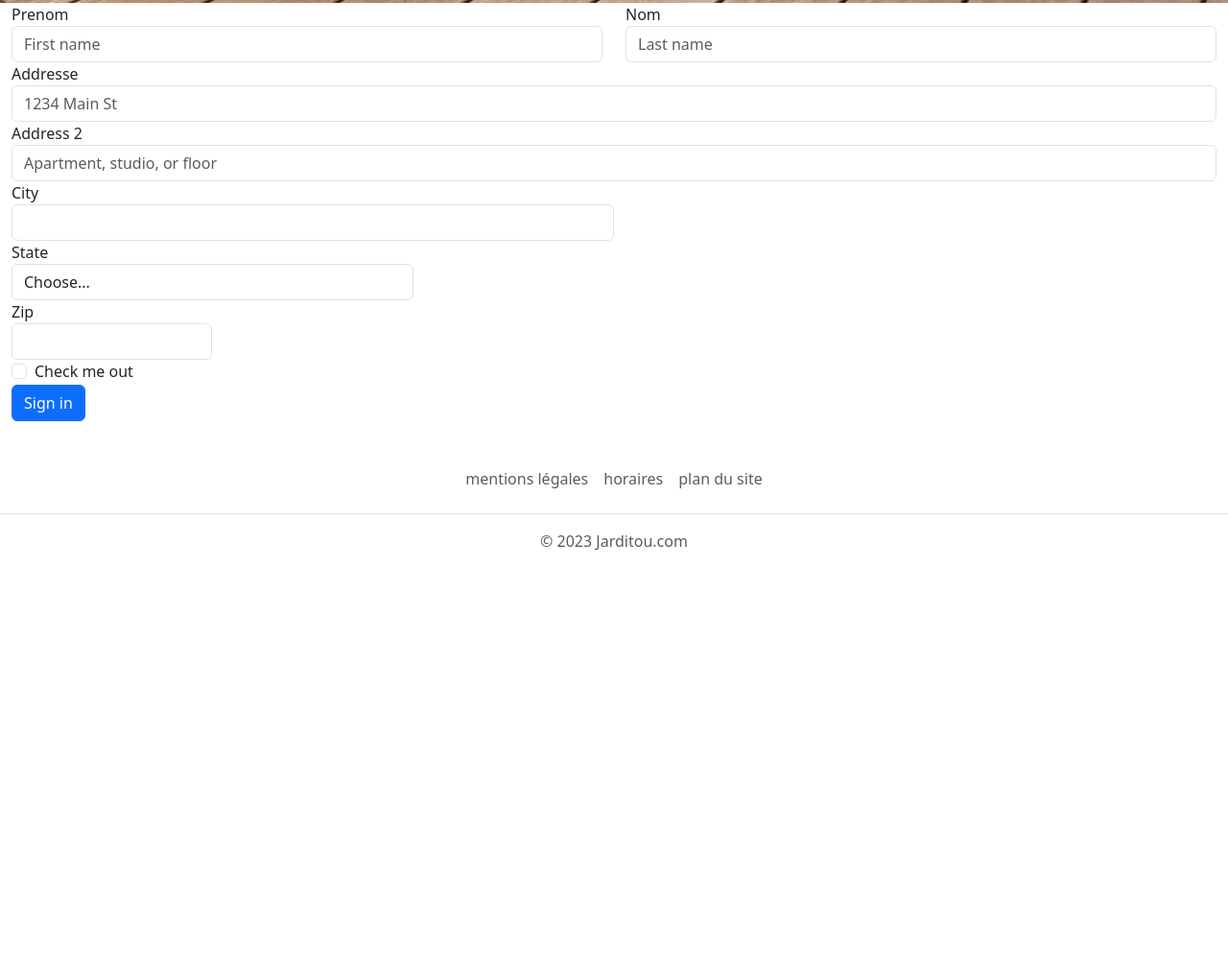
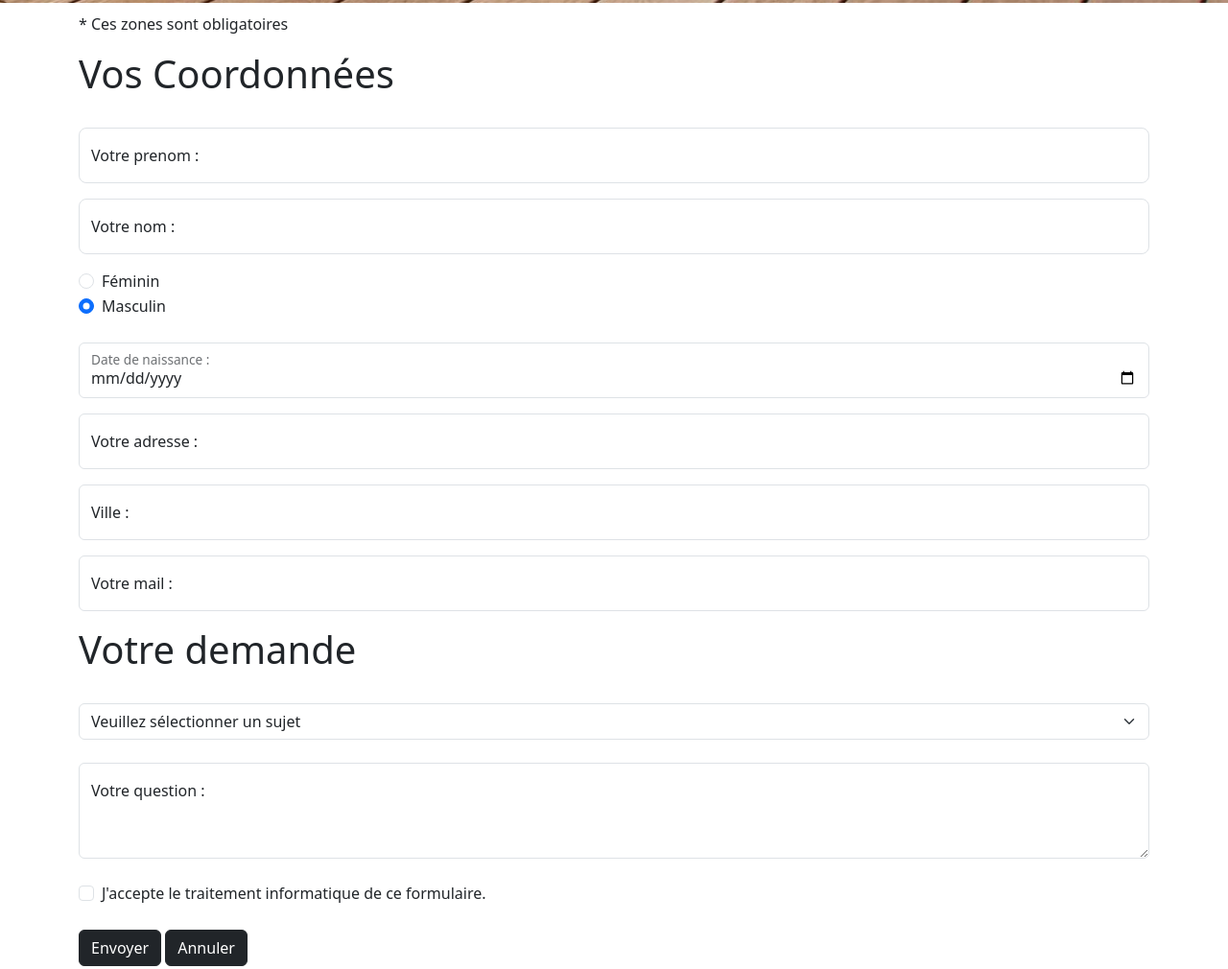
Before and after one commit to MayBrandon/jarditou_bootstrap, a plain HTML site: page contact.html in a window 1280 px wide. Shown: the part 420-1430 px from the top of the page at 96% size. Before the commit the page ends 1052 px from the top, so only its background shows below. Drawn offline with nearby package versions, Linux system fonts and the light colour scheme.

Commit message:
bootstrap terminer

```diff
--- a/contact.html
+++ b/contact.html
@@ -35,53 +35,90 @@
   </div>
 </nav>
     <img class="banniere" src="/assets/img/branding/promotion.jpg" alt="">
-    <div class="container-fluid">
+    <div class="container">
         <form>
-            <div class="row">
-                <div class="col">
-                    <label for="">Prenom</label>
-                  <input type="text" class="form-control" placeholder="First name" aria-label="First name">
-                </div>
-                <div class="col">
-                    <label for="">Nom</label>
-                  <input type="text" class="form-control" placeholder="Last name" aria-label="Last name">
-                </div>
-              </div>
+          <p style="margin-top: 10px;">* Ces zones sont obligatoires</p>
+            <h1>Vos Coordonnées</h1>
 
-            <div class="form-group">
-              <label for="inputAddress">Addresse</label>
-              <input type="text" class="form-control" id="inputAddress" placeholder="1234 Main St">
+            <br>
+
+            <div class="form-floating mb-3">
+              <input id="floatingInput" type="text" class="form-control form-control-lg" placeholder="Prenom" aria-label="Prenom">
+              <label for="floatingInput">Votre prenom :</label>
             </div>
-            <div class="form-group">
-              <label for="inputAddress2">Address 2</label>
-              <input type="text" class="form-control" id="inputAddress2" placeholder="Apartment, studio, or floor">
+
+            <div class="form-floating mb-3">
+              <input id="floatingInput" type="text" class="form-control form-control-lg" placeholder="nom" aria-label="nom">
+              <label for="floatingInput">Votre nom :</label>
             </div>
-            <div class="form-row">
-              <div class="form-group col-md-6">
-                <label for="inputCity">City</label>
-                <input type="text" class="form-control" id="inputCity">
-              </div>
-              <div class="form-group col-md-4">
-                <label for="inputState">State</label>
-                <select id="inputState" class="form-control">
-                  <option selected>Choose...</option>
-                  <option>...</option>
-                </select>
-              </div>
-              <div class="form-group col-md-2">
-                <label for="inputZip">Zip</label>
-                <input type="text" class="form-control" id="inputZip">
-              </div>
+
+            <div class="form-check">
+              <input class="form-check-input" type="radio" name="flexRadioDefault" id="flexRadioDefault1">
+              <label class="form-check-label" for="flexRadioDefault1">
+                Féminin
+              </label>
             </div>
-            <div class="form-group">
-              <div class="form-check">
-                <input class="form-check-input" type="checkbox" id="gridCheck">
-                <label class="form-check-label" for="gridCheck">
-                  Check me out
-                </label>
-              </div>
+            <div class="form-check">
+              <input class="form-check-input" type="radio" name="flexRadioDefault" id="flexRadioDefault2" checked>
+              <label class="form-check-label" for="flexRadioDefault2">
+                Masculin
+              </label>
             </div>
-            <button type="submit" class="btn btn-primary">Sign in</button>
+              <br>
+
+            <div class="form-floating mb-3">
+              <input type="date" class="form-control" id="floatingInput" placeholder="name@example.com">
+              <label for="floatingInput">Date de naissance :</label>
+            </div>
+
+            <div class="form-floating mb-3">
+              <input type="text" class="form-control" id="floatingInput" placeholder="Votre adresse">
+              <label for="floatingInput">Votre adresse :</label>
+            </div>
+
+            <div class="form-floating mb-3">
+              <input type="text" class="form-control" id="floatingInput" placeholder="">
+              <label for="floatingInput">Ville :</label>
+            </div>
+
+            <div class="form-floating mb-3">
+              <input type="email" class="form-control" id="floatingInput" placeholder="name@example.com">
+              <label for="floatingInput">Votre mail :</label>
+            </div>
+
+            <h1>Votre demande</h1>
+
+            <br>
+
+            <select class="form-select" aria-label="Default select example">
+              <option selected>Veuillez sélectionner un sujet</option>
+              <option value="1">sujet n°1</option>
+              <option value="2">sujet n°2</option>
+              <option value="3">sujet n°3</option>
+            </select>
+
+            <br>
+
+            <div class="form-floating">
+              <textarea class="form-control" placeholder="Leave a comment here" id="floatingTextarea2" style="height: 100px"></textarea>
+              <label for="floatingTextarea2">Votre question :</label>
+            </div>
+
+            <br>
+
+            <div class="form-check">
+              <input class="form-check-input" type="checkbox" value="" id="flexCheckIndeterminate">
+              <label class="form-check-label" for="flexCheckIndeterminate">
+                J'accepte le traitement informatique de ce formulaire.
+              </label>
+            </div>
+
+            <br>
+
+            <div class="d-grid gap-2 d-md-block">
+              <button class="btn btn-dark" type="submit">Envoyer</button>
+              <button class="btn btn-dark" type="reset">Annuler</button>
+            </div>
         </form>
     </div>
 
```
Also changed, not shown: index.html (+4 -2 lines), tableau.html (+3 -2 lines).
